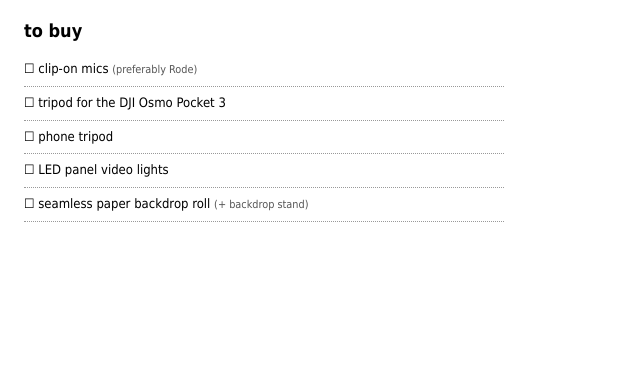
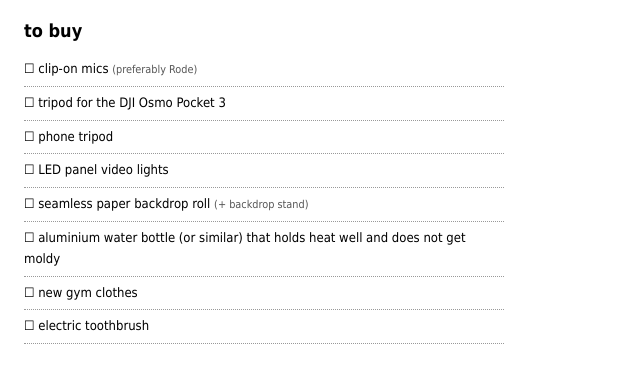
Before and after one commit to grotkoaleksandra/cotoaleksandra, a plain HTML site: page desktop/f/to-buy/index.html in a window 1280 px wide. Shown: the whole page, without its empty margins (0-640 px from the left). Drawn offline with Linux system fonts and the light colour scheme.

Commit message:
Add bottle, gym clothes, electric toothbrush to to-buy

```diff
--- a/desktop/f/to-buy/index.html
+++ b/desktop/f/to-buy/index.html
@@ -24,6 +24,9 @@
       <li>phone tripod</li>
       <li>LED panel video lights</li>
       <li>seamless paper backdrop roll <small>(+ backdrop stand)</small></li>
+      <li>aluminium water bottle (or similar) that holds heat well and does not get moldy</li>
+      <li>new gym clothes</li>
+      <li>electric toothbrush</li>
     </ul>
   </main>
 </body>
```
